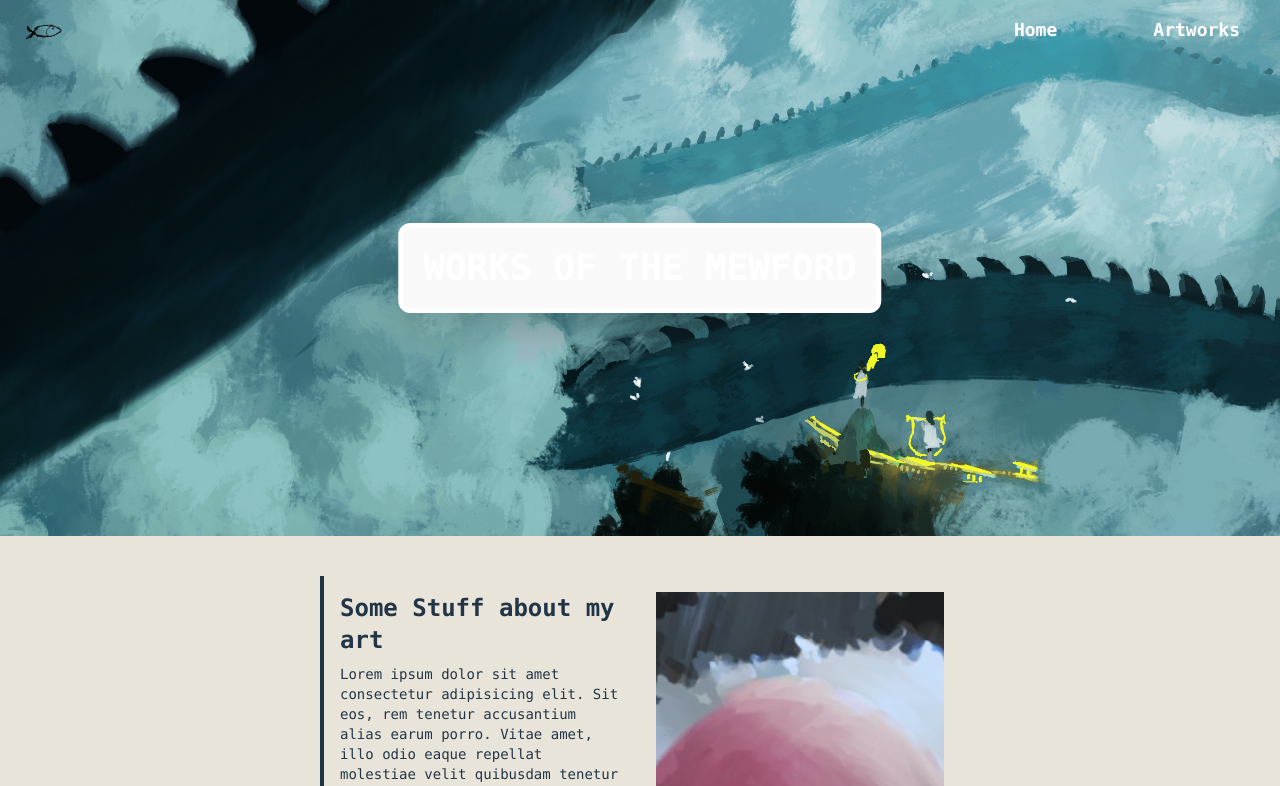
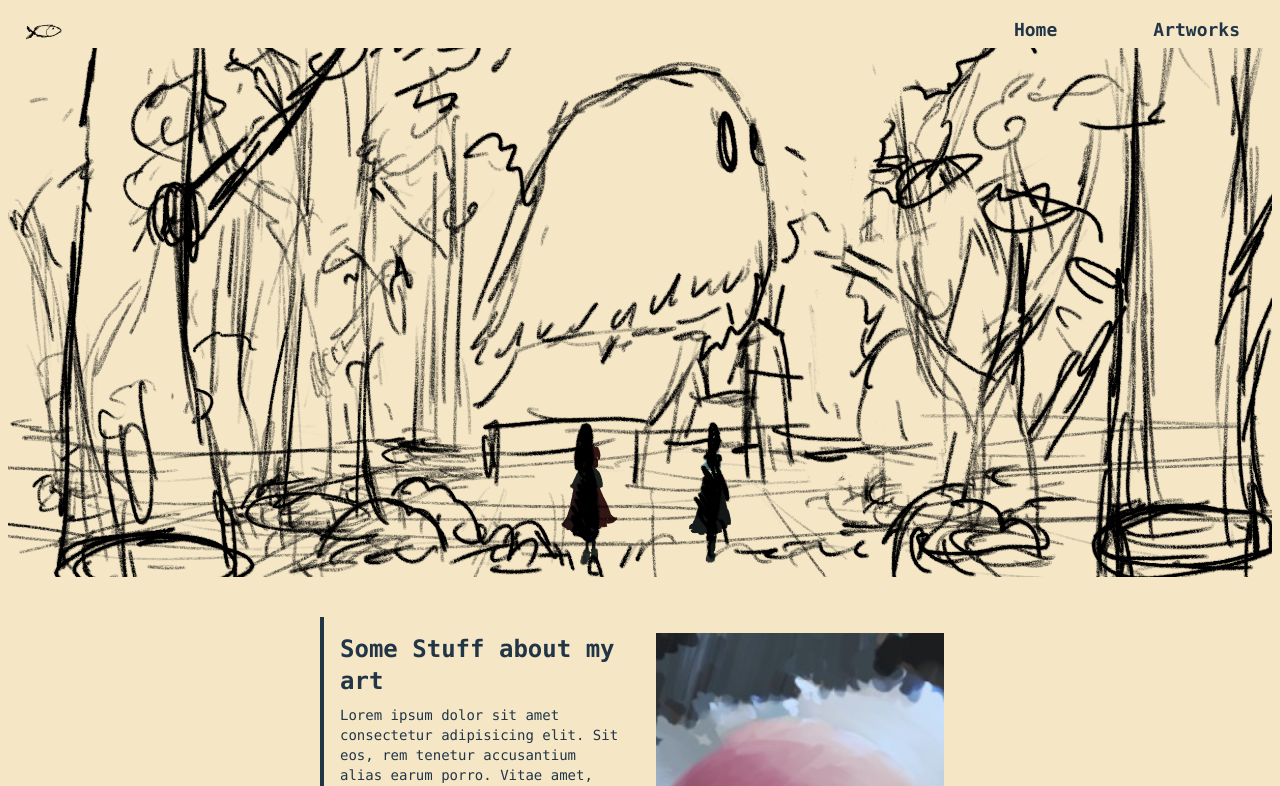
Before and after one commit to Garden-Fiend/rJournal, a React (Vite) app: page / in a window 1280 px wide. Shown: the top 786 px of the page. Built offline with nearby package versions, Linux system fonts and the light colour scheme.

Commit message:
changes to main page again, I need to wireframe this

```diff
--- a/src/App.jsx
+++ b/src/App.jsx
@@ -8,11 +8,11 @@ function App() {
   const [opacity, setOpacity] = useState(0);
 
   return (
-    <div className="w-full  bg-[#F5E7C6] relative">
+    <div className="w-full  relative">
       {page === "Home" && (
-        <div className="w-full  pb-1  bg-[#e9e4d9]">
+        <div className="w-full  pb-1  ">
           <div className="relative w-full">
-            <nav className="w-full fixed bg-transparent z-100 text-white">
+            <nav className="w-full fixed bg-transparent z-100">
               <div className="flex items-center px-6">
                 <img
                   src="/fis.png"
@@ -40,16 +40,16 @@ function App() {
               </div>
             </nav>
 
-            <button
-              className="absolute place-self-center-safe font-bold font-mono text-white text-sm md:border-5 border-3 md:text-4xl border-white md:p-5 p-3 rounded-xl hover:scale-105  transition-transform left-1/2 top-1/2 -translate-x-1/2 -translate-y-1/2 active:scale-90 z-10 duration-100 shadow-2xl"
+            {/*<button
+              className="absolute place-self-center-safe font-bold font-mono text-black text-sm md:border-5 border-3 md:text-4xl border-white md:p-5 p-3 rounded-xl hover:scale-105  transition-transform left-1/2 top-1/2 -translate-x-1/2 -translate-y-1/2 active:scale-90 z-10 duration-100 shadow-2xl"
               onClick={() => {
                 setTimeout(() => setPage("Artworks"), 120);
               }}
               type="button"
             >
               WORKS OF THE MEWFORD
-            </button>
-            <img src="/FINALBANNER.jpg" className="w-full"></img>
+            </button>*/}
+            <img src="/SketchyBanner.png" className="w-full px-2 pt-12"></img>
           </div>
 
           <div className="md:flex md:w-1/2 place-self-center my-10">
@@ -80,10 +80,10 @@ function App() {
             ></img>
           </div>
 
-          <div className="mb-20 place-self-center md:flex items-center p-6 border-3 rounded-2xl md:w-1/2  mx-4 bg-[#d88e8c]">
+          <div className="mb-20 place-self-center md:flex items-center p-6 border-3 rounded-2xl md:w-1/2  mx-4">
             <img
               src="avatar.gif"
-              className="md:w-30 md:h-30 w-20 h-20 rounded-full m-8 place-self-center border-3 md:p-4 bg-white"
+              className="md:w-30 md:h-30 w-20 h-20 rounded-full m-8 place-self-center  md:p-4 bg-white"
             ></img>
             <div>
               <p className="text-left font-bold text-lg md:text-2xl font-mono mb-2">
```
Also changed, not shown: public/SketchyBanner.png (added).
